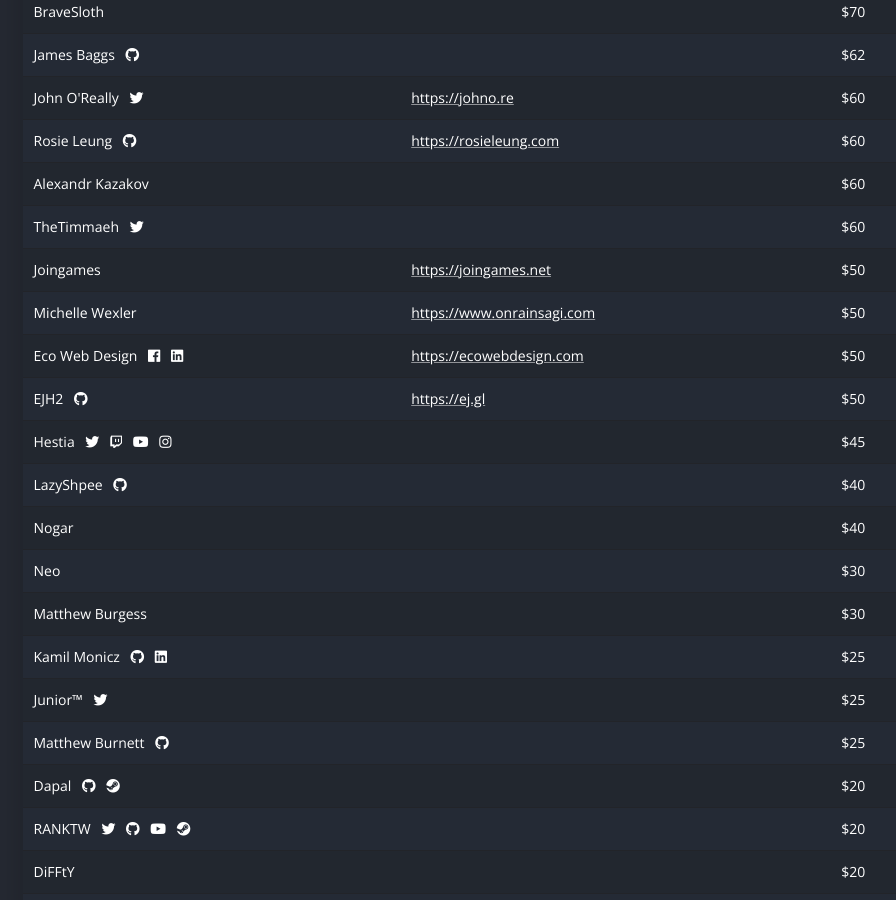
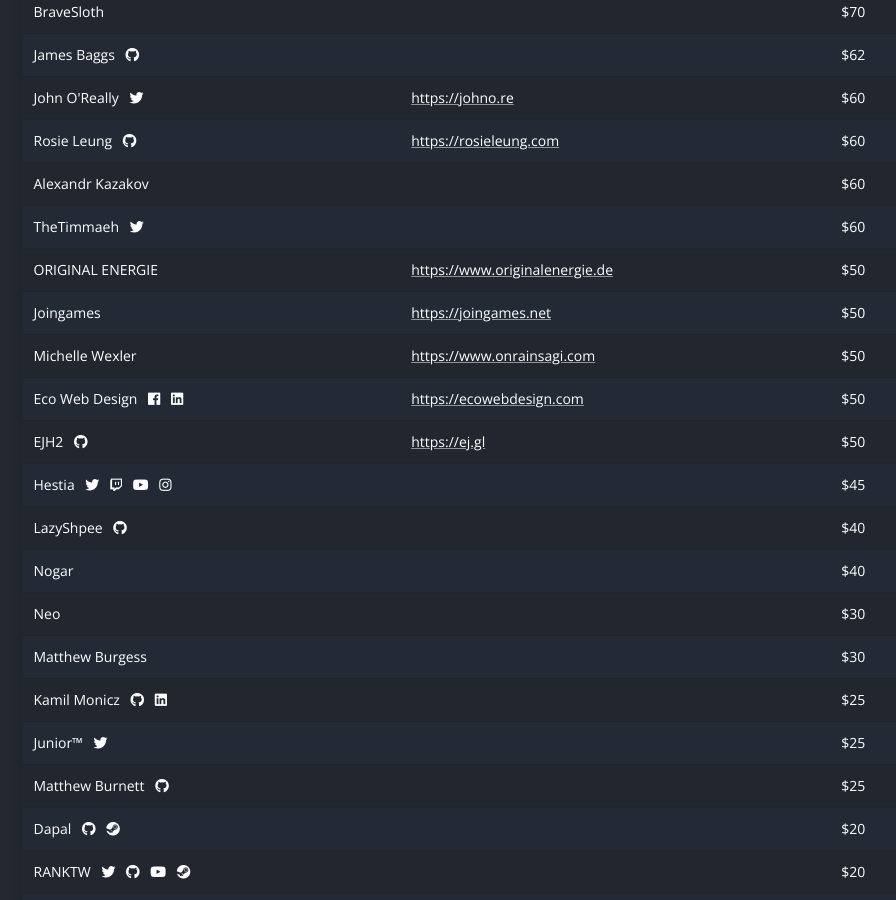
Before and after one commit to ShareX/sharex.github.io, a Jekyll site: the page built from donate/index.html, in a window 1280 px wide and 900 px high, scrolled down 1562 px. Shown: the whole window, without its empty margins (62-958 px from the left). Built offline with Jekyll 4.4.1, drawn with Linux system fonts in a browser that asks for light colours.

Commit message:
Update donators.yml

```diff
--- a/_data/donators.yml
+++ b/_data/donators.yml
@@ -211,3 +211,7 @@
 
 - name: patriusek
   amount: 10
+
+- name: ORIGINAL ENERGIE
+  website: https://www.originalenergie.de
+  amount: 50
```
